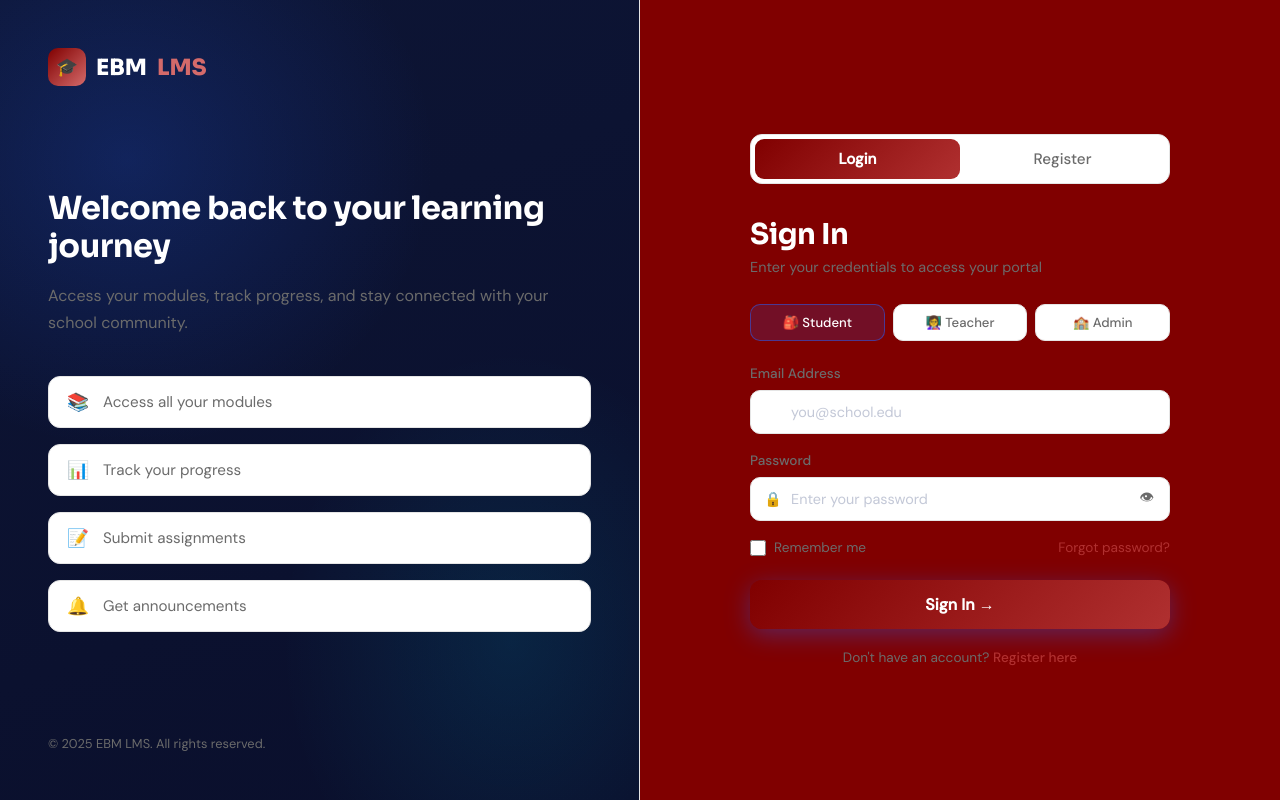
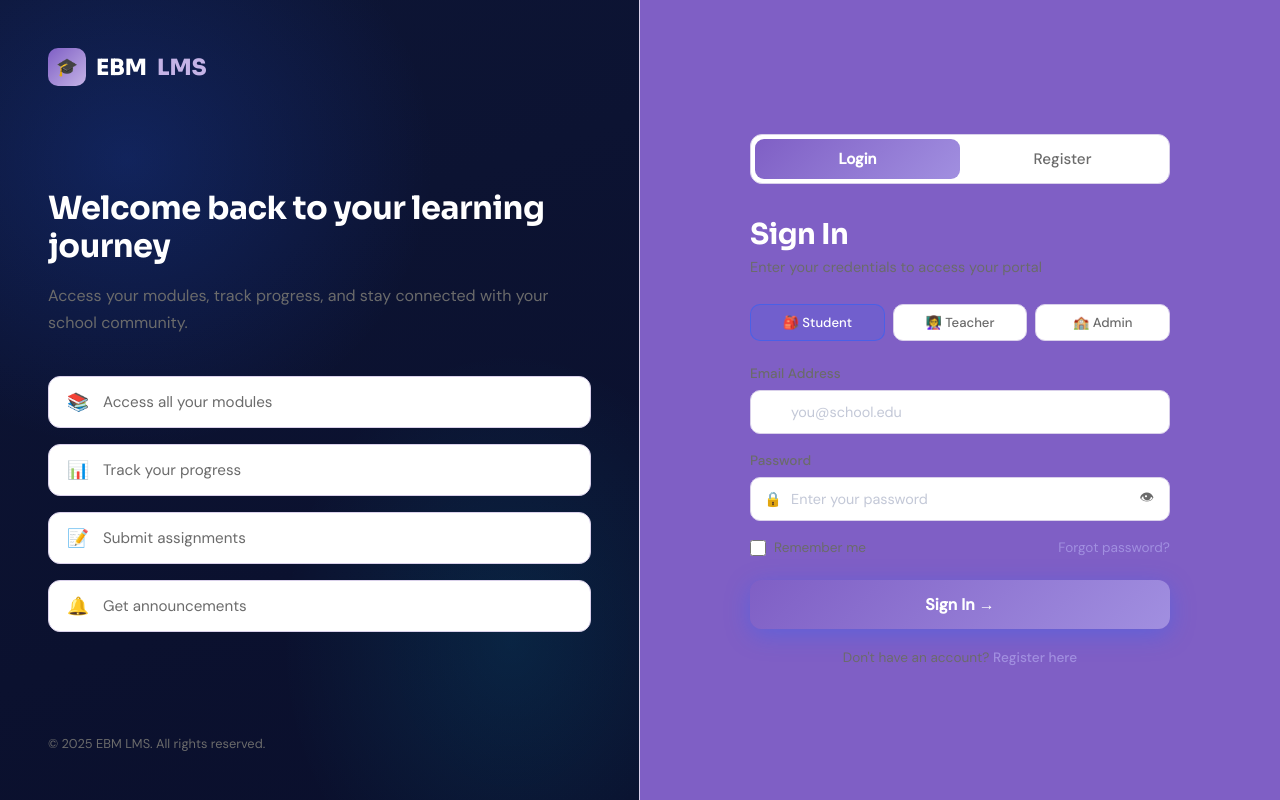
Before and after one commit to PoH6666/ebm-lms, a PHP site: page /login.html in a window 1280 px wide. Run offline with PHP 8.4, Linux system fonts and the light colour scheme.

Commit message:
Update login.css

```diff
--- a/CSS/login.css
+++ b/CSS/login.css
@@ -6,15 +6,15 @@
 *, *::before, *::after { margin: 0; padding: 0; box-sizing: border-box; }
 
 :root {
-    --navy: #800000;        /* maroon main background */
-    --navy-mid: #a52a2a;    /* lighter maroon */
-    --blue: #800000;        /* main maroon */
-    --blue-bright: #b03030; /* hover maroon */
-    --cyan: #d46a6a;        /* accent maroon */
+    --navy: #7f5fc5;        /* main violet background */
+    --navy-mid: #9b7fd6;    /* lighter violet */
+    --blue: #7f5fc5;        /* primary violet for buttons */
+    --blue-bright: #a18fe0; /* brighter violet hover */
+    --cyan: #c4b3e6;        /* soft violet accent */
     --white: #ffffff;       /* white */
     --gray: #6b6b6b;        /* gray text */
     --card-bg: #ffffff;     /* white cards */
-    --border: #e5e5e5;      /* border */
+    --border: #d9d0ea;      /* soft violet border */
 }
 
 body {
```
